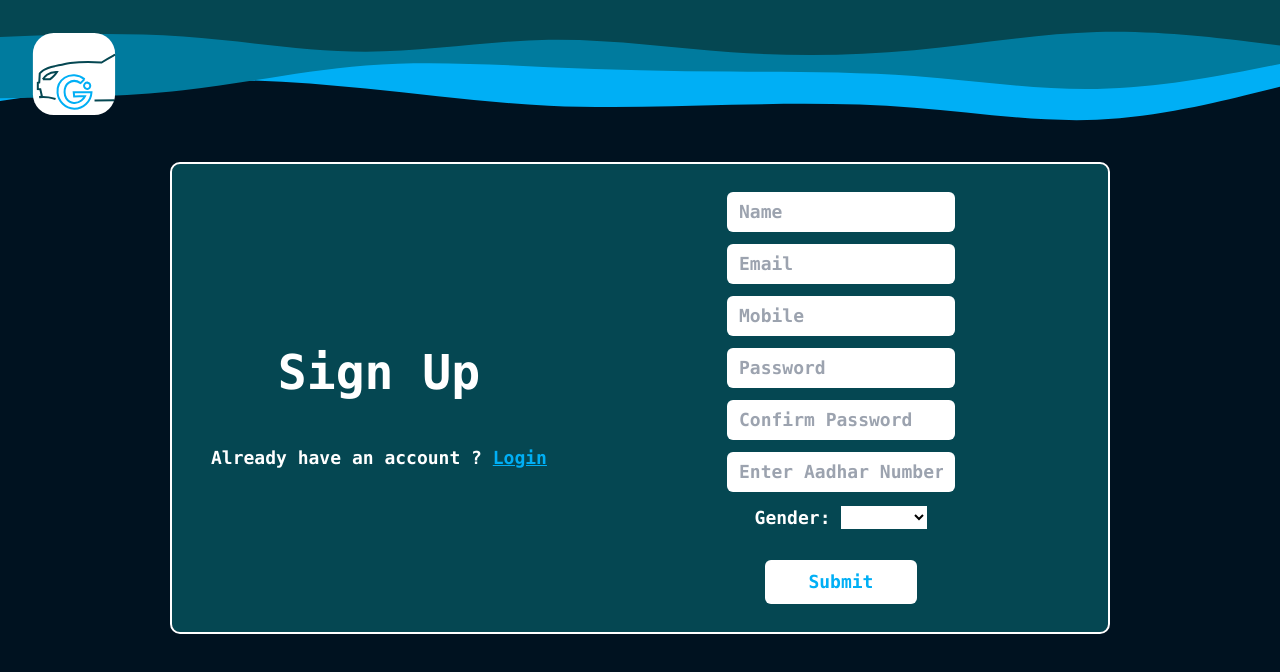
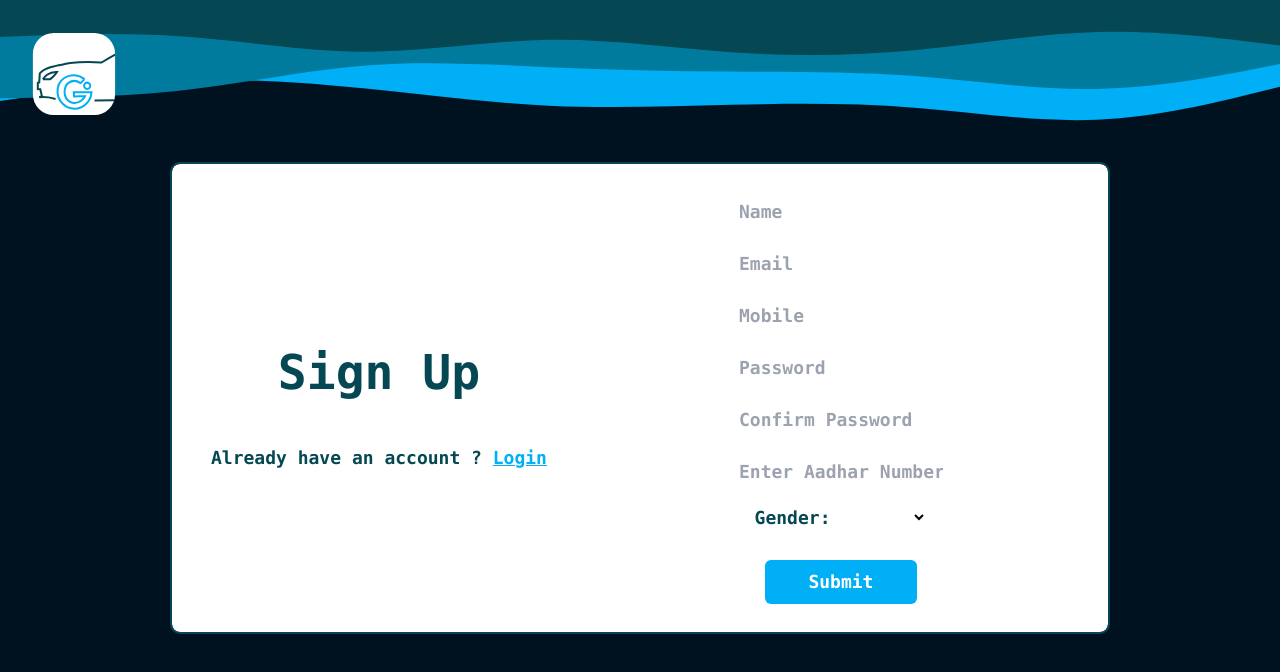
Before and after one commit to divyanshu0469/car_go, a React (Vite) app in the folder client/: page /signup in a window 1280 px wide. Shown: the top 672 px of the page. Built offline with nearby package versions, Linux system fonts and the light colour scheme.

Commit message:
login css

```diff
--- a/client/src/components/Login.tsx
+++ b/client/src/components/Login.tsx
@@ -82,9 +82,9 @@ const Login = () => {
                 <p className="text-center">Don't Have an account ? <Link to="/signup" className="text-lightBlue underline">Sign Up</Link></p>
             </div>
             <div className="flex flex-col justify-center items-center w-1/2 max-lg:w-full h-full gap-3 py-4">
-                <input required onChange={handleInputChange} value={formData.email} name="email" type="email" id="email" placeholder="Email" className="text-black focus:outline-none hover:bg-gray-400 text-left rounded-md h-6 py-5 px-3 w-1/2 max-md:w-2/3"/>
+                <input required onChange={handleInputChange} value={formData.email} name="email" type="email" id="email" placeholder="Email" className="text-black focus:outline-none hover:bg-gray-200 text-left rounded-md h-6 py-5 px-3 w-1/2 max-md:w-2/3"/>
                 {errors.email && <p className="text-red-600 text-xs">{errors.email}</p>}
-                <input required onChange={handleInputChange} value={formData.password} name="password" type="password" id="password" placeholder="Password" className="text-black focus:outline-none hover:bg-gray-400 text-left rounded-md h-6 py-5 px-3 w-1/2 max-md:w-2/3"/>
+                <input required onChange={handleInputChange} value={formData.password} name="password" type="password" id="password" placeholder="Password" className="text-black focus:outline-none hover:bg-gray-200 text-left rounded-md h-6 py-5 px-3 w-1/2 max-md:w-2/3"/>
                 {errors.password && <p className="text-red-600 text-xs">{errors.password}</p>}
                 {errors.message && <p className="text-red-600 text-md">{errors.message}</p>}
                 {errors.success && <p className="text-green-600 text-md">{errors.success}</p>}
--- a/client/src/components/SignUp.tsx
+++ b/client/src/components/SignUp.tsx
@@ -94,26 +94,26 @@ const SignUp = () => {
 
     return (
     <div className="w-full h-full p-4 flex justify-center items-center">
-        <form onSubmit={handleSubmit} className="w-3/4 max-lg:w-3/4 max-lg:flex-col max-sm:w-3/4 select-none h-full p-3 rounded-lg flex gap-3 justify-around items-center max:md:flex-col bg-darkBlue text-white text-lg font-semibold outline-2 outline">
+        <form onSubmit={handleSubmit} className="w-3/4 max-lg:w-3/4 max-lg:flex-col max-sm:w-3/4 select-none h-full p-3 rounded-lg flex gap-3 justify-around items-center max:md:flex-col bg-white text-darkBlue text-lg font-semibold outline-2 outline">
             <div className="flex justify-center flex-col items-center">
                 <h1 className="font-extrabold text-5xl mt-6 mb-12 px-6 text-center max-sm:text-3xl">Sign Up</h1>
                 <p className="max-sm:text-sm text-center">Already have an account ? <Link to="/login" className="text-lightBlue underline">Login</Link></p>
             </div>
             <div className="flex flex-col max-lg:w-full justify-center items-center w-1/2 h-full gap-3 py-4">
-                <input required onChange={handleInputChange} value={formData.name} name="name" type="text" id="name" placeholder="Name" className="text-black text-left rounded-md h-6 py-5 px-3 w-1/2 max-md:w-2/3"/>
+                <input required onChange={handleInputChange} value={formData.name} name="name" type="text" id="name" placeholder="Name" className="text-black focus:outline-none hover:bg-gray-200 text-left rounded-md h-6 py-5 px-3 w-1/2 max-md:w-2/3"/>
                 {errors.name && <p className="text-red-600 text-xs">{errors.name}</p>}
-                <input required onChange={handleInputChange} value={formData.email} name="email" type="email" id="email" placeholder="Email" className="text-black text-left rounded-md h-6 py-5 px-3 w-1/2 max-md:w-2/3"/>
+                <input required onChange={handleInputChange} value={formData.email} name="email" type="email" id="email" placeholder="Email" className="text-black focus:outline-none hover:bg-gray-200 text-left rounded-md h-6 py-5 px-3 w-1/2 max-md:w-2/3"/>
                 {errors.email && <p className="text-red-600 text-xs">{errors.email}</p>}
-                <input required onChange={handleInputChange} value={formData.mobile} name="mobile" type="phone" id="mobile" placeholder="Mobile" className="text-black text-left rounded-md h-6 py-5 px-3 w-1/2 max-md:w-2/3"/>
+                <input required onChange={handleInputChange} value={formData.mobile} name="mobile" type="phone" id="mobile" placeholder="Mobile" className="text-black focus:outline-none hover:bg-gray-200 text-left rounded-md h-6 py-5 px-3 w-1/2 max-md:w-2/3"/>
                 {errors.mobile && <p className="text-red-600 text-xs">{errors.mobile}</p>}
-                <input required onChange={handleInputChange} value={formData.password} name="password" type="password" id="password" placeholder="Password" className="text-black text-left rounded-md h-6 py-5 px-3 w-1/2 max-md:w-2/3"/>
-                <input required onChange={handleInputChange} value={formData.cPassword} name="cPassword" type="text" id="cPassword" placeholder="Confirm Password" className="text-black text-left rounded-md h-6 py-5 px-3 w-1/2 max-md:w-2/3"/>
+                <input required onChange={handleInputChange} value={formData.password} name="password" type="password" id="password" placeholder="Password" className="text-black focus:outline-none hover:bg-gray-200 text-left rounded-md h-6 py-5 px-3 w-1/2 max-md:w-2/3"/>
+                <input required onChange={handleInputChange} value={formData.cPassword} name="cPassword" type="text" id="cPassword" placeholder="Confirm Password" className="text-black focus:outline-none hover:bg-gray-200 text-left rounded-md h-6 py-5 px-3 w-1/2 max-md:w-2/3"/>
                 {errors.password && <p className="text-red-600 text-xs">{errors.password}</p>}
-                <input required onChange={handleInputChange} value={formData.aadharNumber} name="aadharNumber" type="phone" id="aadharNumber" placeholder="Enter Aadhar Number" className="text-black appearance-none text-left rounded-md h-6 py-5 px-3 w-1/2 max-md:w-2/3"/>
+                <input required onChange={handleInputChange} value={formData.aadharNumber} name="aadharNumber" type="phone" id="aadharNumber" placeholder="Enter Aadhar Number" className="text-black focus:outline-none hover:bg-gray-200 appearance-none text-left rounded-md h-6 py-5 px-3 w-1/2 max-md:w-2/3"/>
                 {errors.aadharNumber && <p className="text-red-600 text-xs">{errors.aadharNumber}</p>}
                 <div>
-                    <label htmlFor="gender">Gender: </label>
-                    <select required id="gender" onChange={handleGenderChange} value={selectedGender} className="bg-white text-black rounder-lg">
+                    <label htmlFor="gender" className="focus:outline-none hover:bg-gray-200">Gender: </label>
+                    <select required id="gender" onChange={handleGenderChange} value={selectedGender} className="bg-white focus:outline-none hover:bg-gray-200 text-black rounder-lg">
                         <option value=""></option>
                         <option value="Male">Male</option>
                         <option value="Female">Female</option>
@@ -122,7 +122,7 @@ const SignUp = () => {
                 </div>
                 {errors.message && <p className="text-red-600 text-md">{errors.message}</p>}
                 {errors.success && <p className="text-green-600 text-md">{errors.success}</p>}
-                <button type="submit" className="bg-white text-lightBlue rounded-md px-3  w-1/3 hover:opacity-85 hover:scale-105 max-md:w-2/3 mt-4 py-2">Submit</button>
+                <button type="submit" className="bg-lightBlue text-white rounded-md px-3  w-1/3 hover:opacity-85 hover:scale-105 max-md:w-2/3 mt-4 py-2">Submit</button>
 
             </div>
         </form>
```
